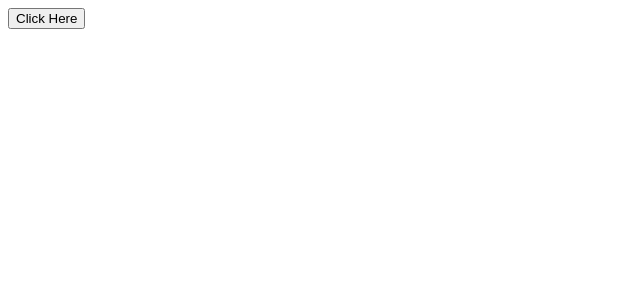
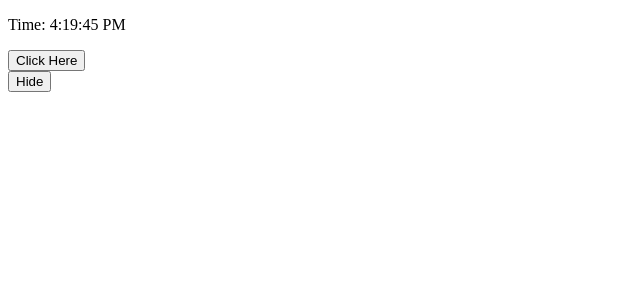
Before and after one commit to Ashik-2000/React, a React (Vite) app in the folder ForPractice/: page / in a window 1280 px wide. Shown: the top 300 px of the page, without its empty margins (0-640 px from the left). Built offline with nearby package versions, Linux system fonts and the light colour scheme.

Commit message:
useEffect

```diff
--- a/ForPractice/src/App.jsx
+++ b/ForPractice/src/App.jsx
@@ -1,14 +1,21 @@
-import React from "react";
+import { useState } from "react";
 import MyComponent from "./components/ClassComponent";
 import MyFunctionComponent from "./components/FunctionalComponent";
 
-export default class App extends React.Component {
-    render() {
-        return (
-            <div className="app">
-                {/* <MyComponent /> */}
-                <MyFunctionComponent />
+export default function App() {
+    const [show, setShow] = useState(true);
+    return (
+        <div className="app">
+            {/* <MyComponent /> */}
+            <div>
+                {show && <MyFunctionComponent />}
             </div>
-        );
-    }
+            <button
+                type="button"
+                onClick={() => setShow((prevSho) => !prevSho)}
+            >
+                {show ? "Hide" : "Show"}
+            </button>
+        </div>
+    );
 }
--- a/ForPractice/src/components/FunctionalComponent.jsx
+++ b/ForPractice/src/components/FunctionalComponent.jsx
@@ -2,19 +2,27 @@ import { useState, useEffect } from "react";
 
 export default function MyFunctionComponent() {
     const [count, setCount] = useState(0);
-    // const [date, setDate] = useState(new Date());
-    // const Tick = () => {
-    //     setDate(new Date());
-    // };
+    const [date, setDate] = useState(new Date());
+    const Tick = () => {
+        console.log("Click ticking");
+        setDate(new Date());
+    };
     useEffect(() => {
+        console.log("Updating document title.");
         document.title = `Clicked ${count} times`;
-    });
+    }, [count]);
+    useEffect(() => {
+        const interval = setInterval(() => {
+            Tick();
+        }, 1000);
+        return () => clearInterval(interval);
+    }, []);
     const addClick = () => {
         setCount((count) => count + 1);
     };
     return (
         <>
-            {/* <p>Time: {time.toLocaleTimeString()}</p> */}
+            <p>Time: {date.toLocaleTimeString()}</p>
             <button type="button" onClick={addClick}>
                 Click Here
             </button>
```
